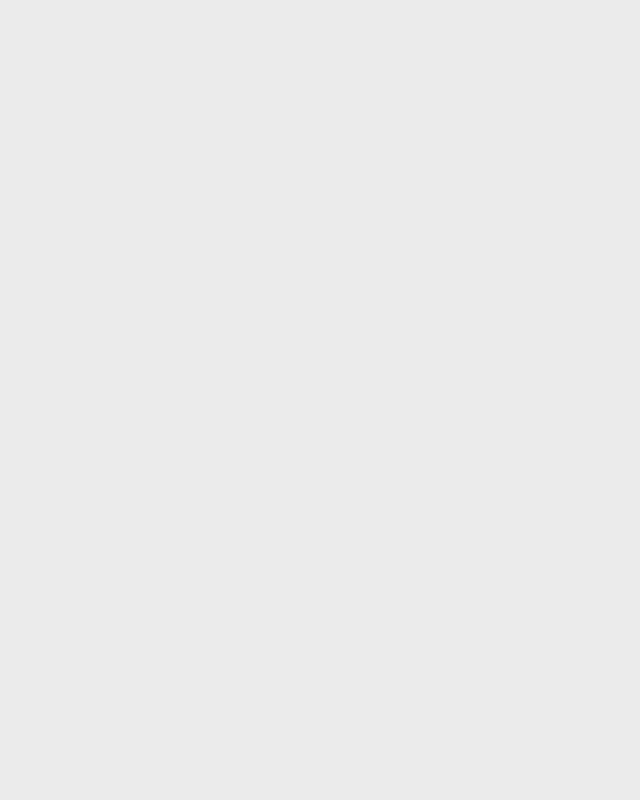
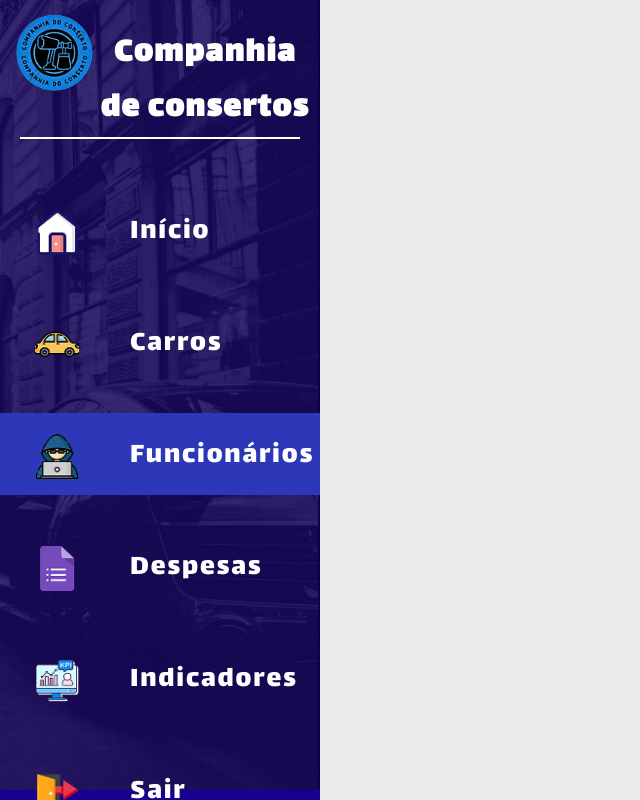
Before and after one commit to WillianChiquinato/CompanhiaDeConsertos, a React (Vite) app: page /funcionarios in a window 1280 px wide. Before the commit this address had no page. Shown: the whole page, without its empty margins (0-640 px from the left). Built offline with nearby package versions, Linux system fonts and the light colour scheme.

Commit message:
Tela carros ajustes

```diff
--- a/src/App.jsx
+++ b/src/App.jsx
@@ -3,6 +3,7 @@ import { BrowserRouter, Outlet, Route, Routes } from "react-router-dom";
 import Carros from "./Components/Carros";
 import Inicio from "./Components/Inicio";
 import SideBar from "./Components/SideBar";
+import Funcionarios from "./Components/Funcionarios";
 // import { useState, useEffect } from "react";
 
 function LayoutPadrao() {
@@ -40,6 +41,7 @@ function App() {
           <Route element={<LayoutPadrao />}>
             <Route path="/" element={<Inicio />} />
             <Route path="/carros" element={<Carros />} />
+            <Route path="/funcionarios" element={<Funcionarios />} />
           </Route>
         </Routes>
       </BrowserRouter>
--- /dev/null
+++ b/src/Components/Funcionarios/index.jsx
@@ -0,0 +1,12 @@
+import "./styles.css";
+
+export default function Funcionarios() {
+    return (
+        <>
+            <article>
+                <span> FUNCIONARIOS </span>
+                <hr/>
+            </article>
+        </>
+    );
+}
--- a/src/Components/SideBar/index.jsx
+++ b/src/Components/SideBar/index.jsx
@@ -11,14 +11,25 @@ import linkedin from "./assets/linkedin.png";
 import instagram from "./assets/instagram.png";
 import github from "./assets/github.png";
 import "./styles.css";
+import { Link, useLocation } from "react-router-dom";
 
-function SideBarRepeat({propsID, propsHref, propsImage, children}) {
+function SideBarRepeat({ propsID, propsHref, propsImage, children }) {
+  const location = useLocation();
+
   return (
     <div className="TopicosHeader">
-      <a className="containerTopico Efeito" id={propsID} href={propsHref}>
+      <Link
+        id={propsID}
+        to={propsHref}
+        className={`
+          containerTopico
+          Efeito
+          ${location.pathname === propsHref ? 'linkDestaque' : ''}
+        `}
+      >
         <img className="IconTopico" src={propsImage} alt="" />
         <span className="textoTopico">{children}</span>
-      </a>
+      </Link>
     </div>
   );
 }
--- a/src/Components/SideBar/styles.css
+++ b/src/Components/SideBar/styles.css
@@ -136,3 +136,7 @@ hr {
     margin: 0 40px;
     padding: 10px 10px 20px 10px;
 }
+
+.linkDestaque {
+    background-color: #2D38B8;
+}
```
Also changed, not shown: src/Components/Funcionarios/styles.css (added).
